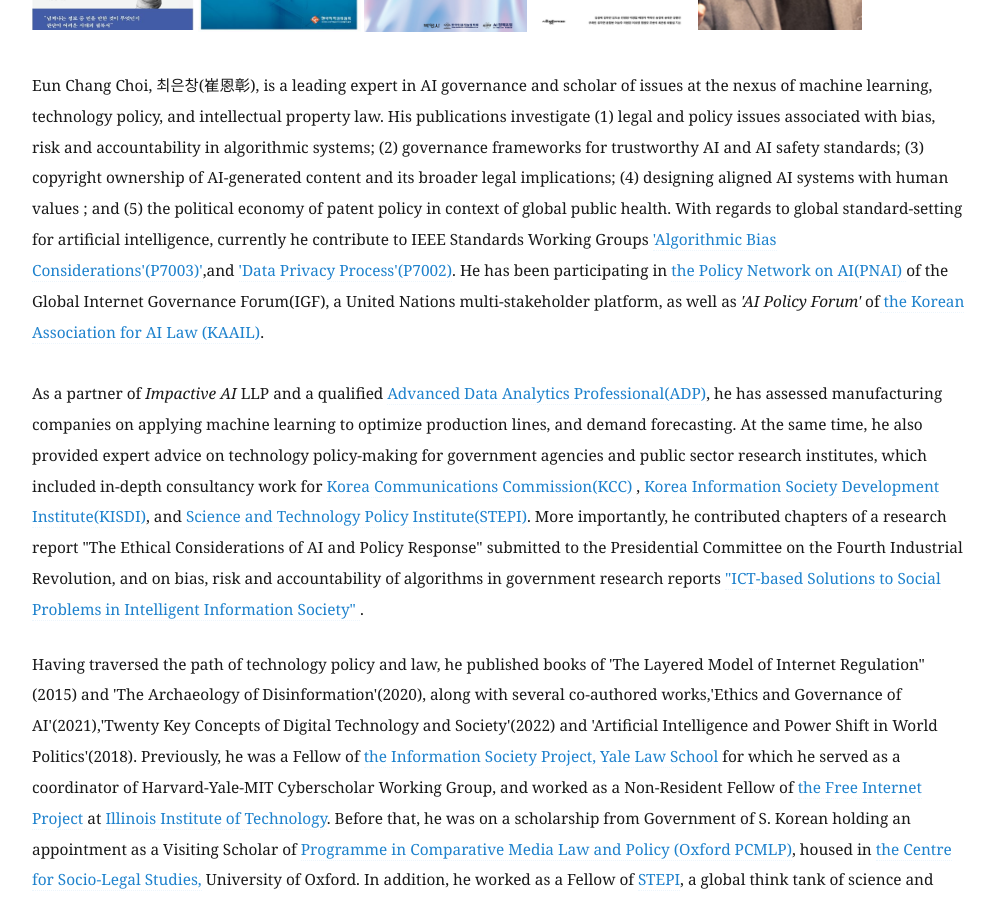
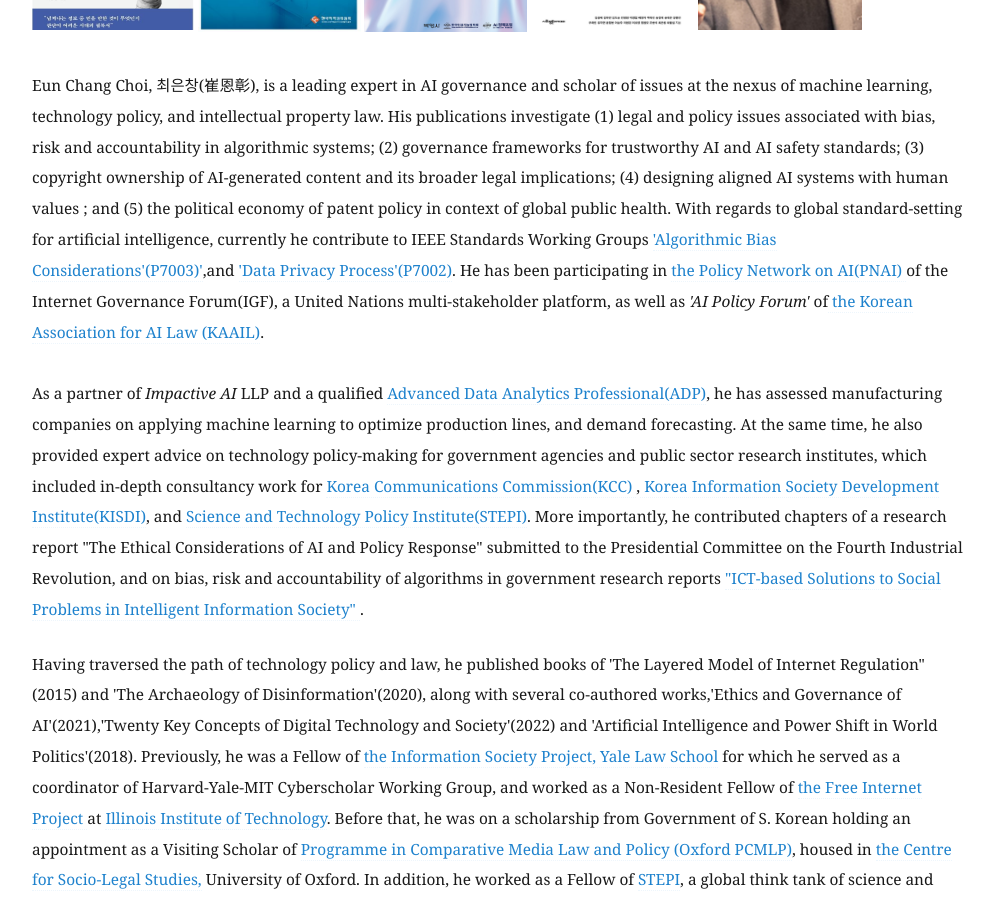
Before and after one commit to eunchangchoi/eunchangchoi.github.io, a Jekyll site: the page built from index.md, in a window 1280 px wide and 900 px high, scrolled down 548 px. Shown: the whole window, without its empty margins (68-1063 px from the left). Built offline with Jekyll 4.4.1, drawn with Linux system fonts in a browser that asks for light colours.

Commit message:
Update index.md

```diff
--- a/index.md
+++ b/index.md
@@ -22,7 +22,7 @@
   <img style="vertical-align:top;height:200px;width:164px;" src="images/book10.png">
  <br>
  <br>
-<p style="font-size:1.1em"> Eun Chang Choi, 최은창(崔恩彰), is a leading expert in AI governance and scholar of issues at the nexus of machine learning, technology policy, and intellectual property law. His publications investigate (1) legal and policy issues associated with bias, risk and accountability in algorithmic systems; (2) governance frameworks for trustworthy AI and AI safety standards; (3) copyright ownership of AI-generated content and its broader legal implications; (4) designing aligned AI systems with human values ; and (5) the political economy of patent policy in context of global public health. With regards to global standard-setting for artificial intelligence, currently he contribute to IEEE Standards Working Groups <a href="https://sagroups.ieee.org/7003/">'Algorithmic Bias Considerations'(P7003)'</a>,and <a href="https://sagroups.ieee.org/7002"> 'Data Privacy Process'(P7002)</a>. He has been participating in <a href="https://www.intgovforum.org/en/pnai"> the Policy Network on AI(PNAI) </a> of the Global Internet Governance Forum(IGF), a United Nations multi-stakeholder platform, as well as <i>'AI Policy Forum'</i> of<a href="http://kaail.or.kr"> the Korean Association for AI Law (KAAIL)</a>. <br>
+<p style="font-size:1.1em"> Eun Chang Choi, 최은창(崔恩彰), is a leading expert in AI governance and scholar of issues at the nexus of machine learning, technology policy, and intellectual property law. His publications investigate (1) legal and policy issues associated with bias, risk and accountability in algorithmic systems; (2) governance frameworks for trustworthy AI and AI safety standards; (3) copyright ownership of AI-generated content and its broader legal implications; (4) designing aligned AI systems with human values ; and (5) the political economy of patent policy in context of global public health. With regards to global standard-setting for artificial intelligence, currently he contribute to IEEE Standards Working Groups <a href="https://sagroups.ieee.org/7003/">'Algorithmic Bias Considerations'(P7003)'</a>,and <a href="https://sagroups.ieee.org/7002"> 'Data Privacy Process'(P7002)</a>. He has been participating in <a href="https://www.intgovforum.org/en/pnai"> the Policy Network on AI(PNAI) </a> of the Internet Governance Forum(IGF), a United Nations multi-stakeholder platform, as well as <i>'AI Policy Forum'</i> of<a href="http://kaail.or.kr"> the Korean Association for AI Law (KAAIL)</a>. <br>
   <br>
 As a partner of <i> Impactive AI</i> LLP and a qualified <a href="https://www.dataq.or.kr/www/sub/a_05.do"> Advanced Data Analytics Professional(ADP)</a>, he has assessed manufacturing companies on applying machine learning to optimize production lines, and demand forecasting. At the same time, he also provided expert advice on technology policy-making for government agencies and public sector research institutes, which included in-depth consultancy work for <a href="https://eng.kcc.go.kr/user/ehpMain.do"> Korea Communications Commission(KCC) </a>,<a href="https://www.kisdi.re.kr/"> Korea Information Society Development Institute(KISDI)</a>, and <a href="https://www.stepi.re.kr/site/stepien/main.do"> Science and Technology Policy Institute(STEPI)</a>. More importantly, he contributed chapters of a research report "The Ethical Considerations of AI and Policy Response" submitted to the Presidential Committee on the Fourth Industrial Revolution, and on bias, risk and accountability of algorithms in government research reports <a href="https://scienceon.kisti.re.kr/commons/util/originalView.do?cn=TRKO202100006631&dbt=TRKO&rn="> "ICT-based Solutions to Social Problems in Intelligent Information Society" </a>.<br>
 
```
